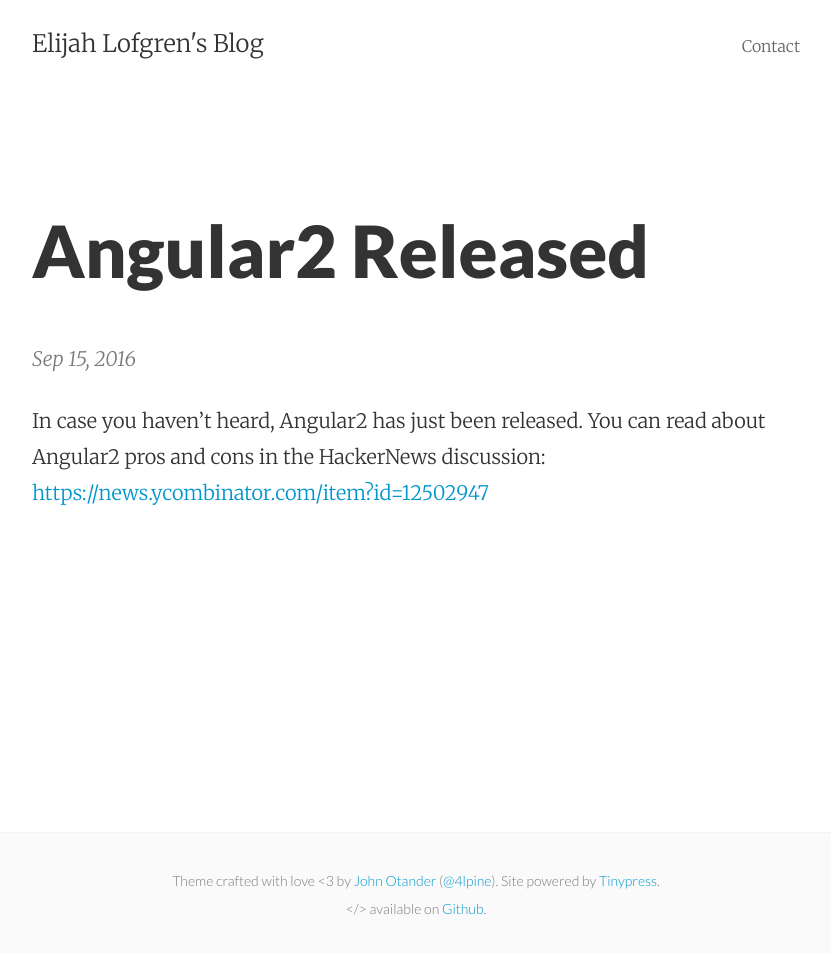
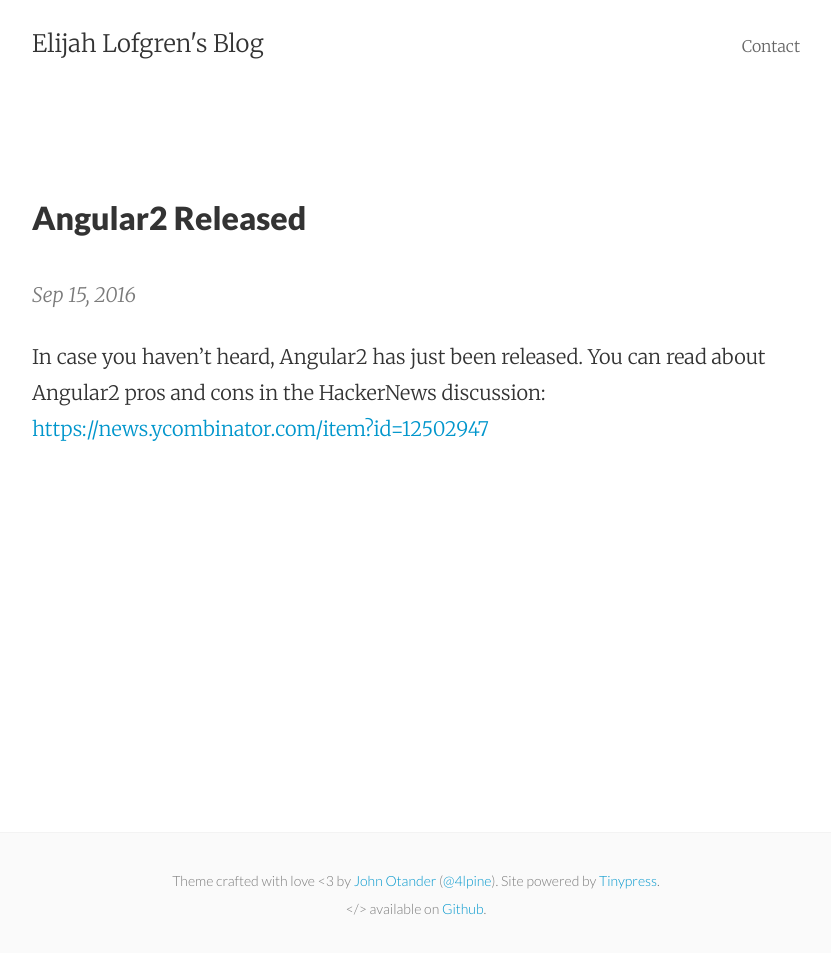
Before and after one commit to elijahlofgren/elijahlofgren.github.io, a Jekyll site: the page built from _posts/2016-09-15-angular2-released.markdown, in a window 1280 px wide. Shown: the whole page, without its empty margins (224-1055 px from the left). Built offline with Jekyll 4.4.1, drawn with Linux system fonts in a browser that asks for light colours.

Commit message:
Reduce size of blog titles.

```diff
--- a/css/pixyll.css
+++ b/css/pixyll.css
@@ -313,8 +313,8 @@ h6 {
 @media screen and (min-width: 64em) {
   .h1,
   h1 {
-    font-size: 4.5rem;
-    line-height: 6rem;
+    font-size: 2rem;
+    line-height: 2rem;
   }
 
   .h2,
```
